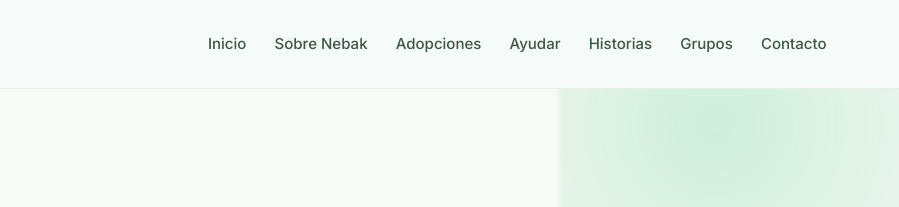
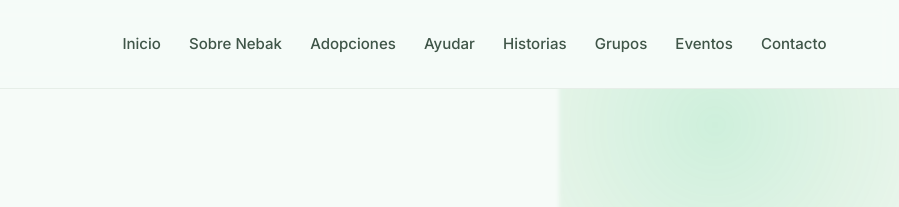
Before and after one commit to gn-admin/main, a plain HTML site: page index.html in a window 1280 px wide. Shown: the top 207 px of the page, 381-1280 px from the left. Drawn offline with Linux system fonts and the light colour scheme; no server answers.

Commit message:
feat(main): añade grupos y eventos al menú de navegación
Incluye enlace a grupos.html y a la sección de eventos en el nav de todas
las páginas, con ancla #eventos en index.html.

🤖 Generated with Codebuff
Co-Authored-By: Codebuff <noreply@codebuff.com>

```diff
--- a/index.html
+++ b/index.html
@@ -22,6 +22,7 @@
     <li class="nav-dropdown"><button type="button" aria-expanded="false">Ayudar</button><ul class="dropdown-menu"><li><a href="acoge.html">Acoger</a></li><li><a href="hazte-socio.html">Voluntariado</a></li><li><a href="donaciones.html">Donar</a></li></ul></li>
     <li><a href="historias.html">Historias</a></li>
       <li><a href="grupos.html">Grupos</a></li>
+      <li><a href="index.html#eventos">Eventos</a></li>
     <li><a href="contacto.html">Contacto</a></li>
   </ul></nav>
 </div></header>
@@ -271,7 +272,7 @@
       </div>
     </section>
 
-  <section class="section"><div class="container">
+  <section class="section" id="eventos"><div class="container">
     <h2 class="reveal">Eventos del canal</h2>
     <div class="listing-grid" data-adoption-list="Evento"></div>
   </div></section>
```
Also changed, not shown: 404.html (+1 -0 lines), acoge.html (+1 -0 lines), acogidas.html (+1 -0 lines), adopciones.html (+1 -0 lines), adoptados.html (+1 -0 lines), casos-externos.html (+1 -0 lines), colabora.html (+1 -0 lines), contacto.html (+1 -0 lines), copia-de-politica-de-cookies.html (+1 -0 lines), donaciones.html (+1 -0 lines), gatos-en-adopcion.html (+1 -0 lines), grupos.html (+1 -0 lines), hazte-socio.html (+1 -0 lines), historias.html (+1 -0 lines), 4 more files.
